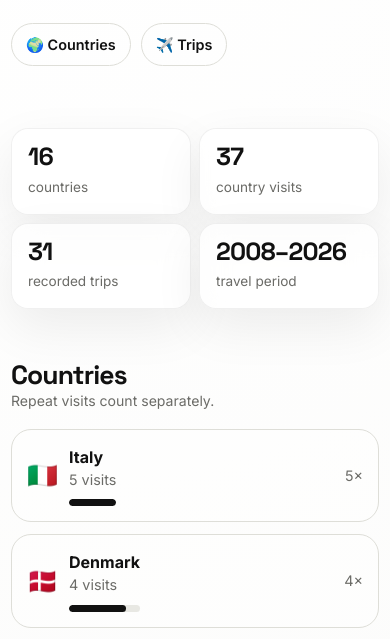
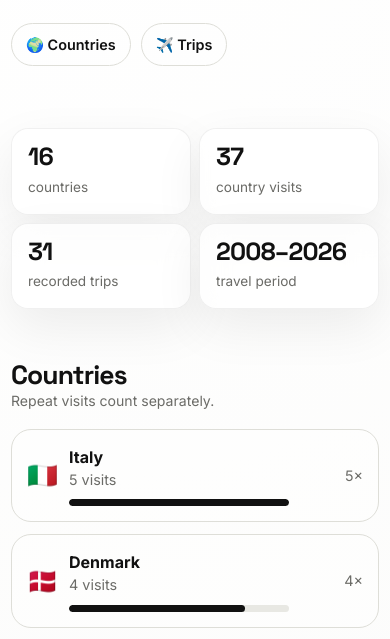
Before and after one commit to pashak8/travel, a plain HTML site: page index.html in a window 390 px wide. Shown: the part 192-831 px from the top of the page. Drawn offline with Linux system fonts and the light colour scheme.

Commit message:
Adjust bar width and media query styles

```diff
--- a/index.html
+++ b/index.html
@@ -37,7 +37,7 @@
     .country-main{display:flex;align-items:center;gap:12px;min-width:0}
     .flag{font-size:1.55rem;width:30px;text-align:center}
     .country-name{font-weight:700}.visits{color:var(--muted);font-size:.9rem}
-    .bar{height:7px;background:#e8e8e3;border-radius:999px;overflow:hidden;margin-top:9px;width:min(260px,32vw)}
+    .bar{height:7px;background:#e8e8e3;border-radius:999px;overflow:hidden;margin-top:9px;width:220px;max-width:100%}
     .bar i{display:block;height:100%;background:#111;border-radius:999px}
     .year-tabs{display:flex;gap:8px;flex-wrap:wrap;margin-bottom:18px}
     button{font:600 .88rem Inter;border:1px solid var(--line);background:#fff;border-radius:999px;padding:9px 13px;cursor:pointer}
@@ -49,7 +49,7 @@
     .tag-row{display:flex;gap:6px;flex-wrap:wrap;margin-top:10px}.tag{padding:5px 8px;background:#f0f0eb;border-radius:999px;font-size:.75rem;color:#333}.highlight{padding:5px 8px;background:#111;color:#fff;border-radius:999px;font-size:.75rem;font-weight:600}
     footer{padding:30px 0 70px;color:var(--muted);font-size:.82rem;border-top:1px solid var(--line)}
     .empty{padding:40px;text-align:center;color:var(--muted);border:1px dashed var(--line);border-radius:20px}
-    @media(max-width:800px){.stats{grid-template-columns:repeat(2,1fr)}.country-grid{grid-template-columns:1fr}.trip{grid-template-columns:1fr;gap:8px}.trip-meta{text-align:left}.bar{width:100%}header{padding-top:46px}}
+    @media(max-width:800px){.stats{grid-template-columns:repeat(2,1fr)}.country-grid{grid-template-columns:1fr}.trip{grid-template-columns:1fr;gap:8px}.trip-meta{text-align:left}header{padding-top:46px}}
     @media(max-width:480px){.wrap{width:min(100% - 22px,1120px)}.stats{gap:8px}.stat{padding:16px;border-radius:17px}.stat .n{font-size:1.55rem}.country{padding:15px}.trip{padding:16px;border-radius:18px}h2{font-size:1.65rem}}
   </style>
 </head>
```
